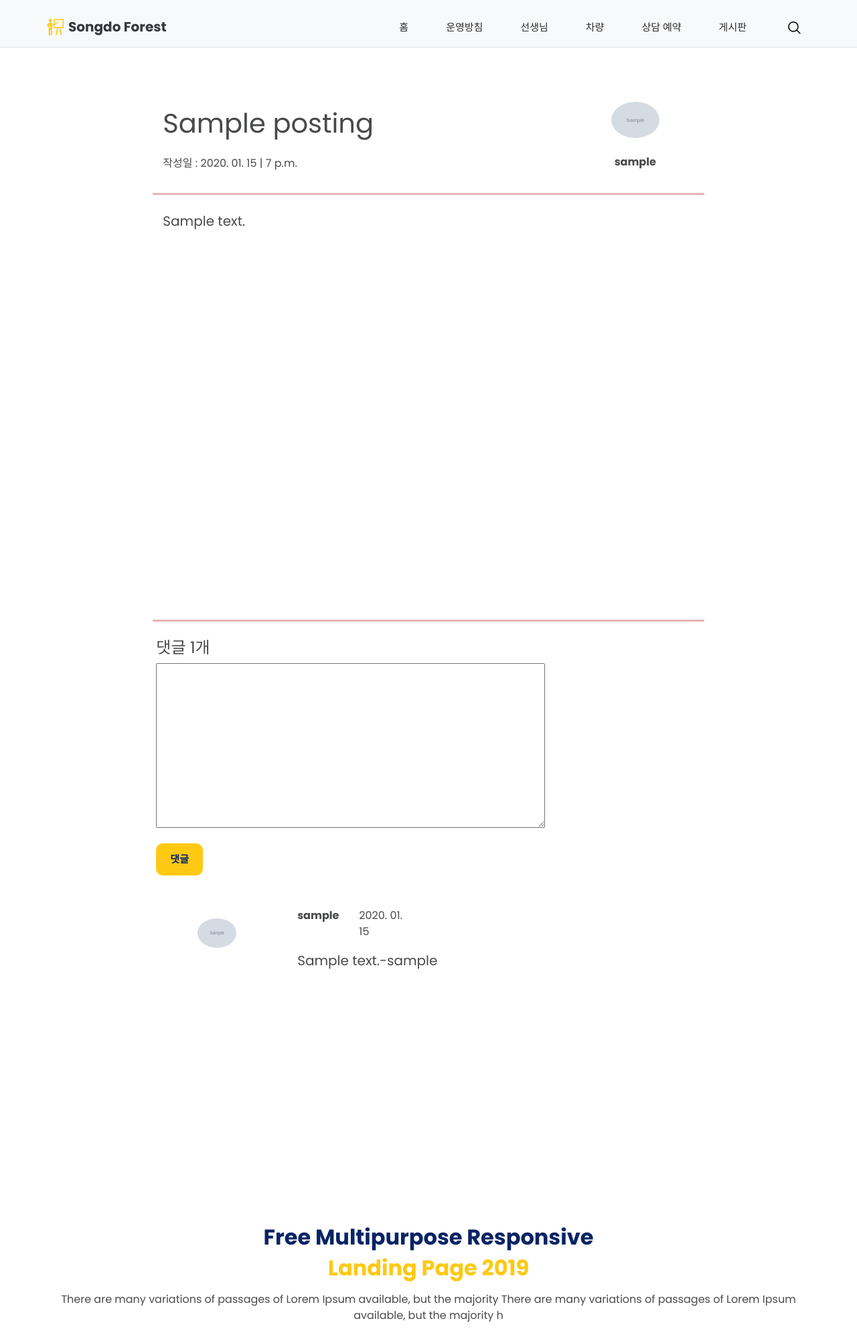
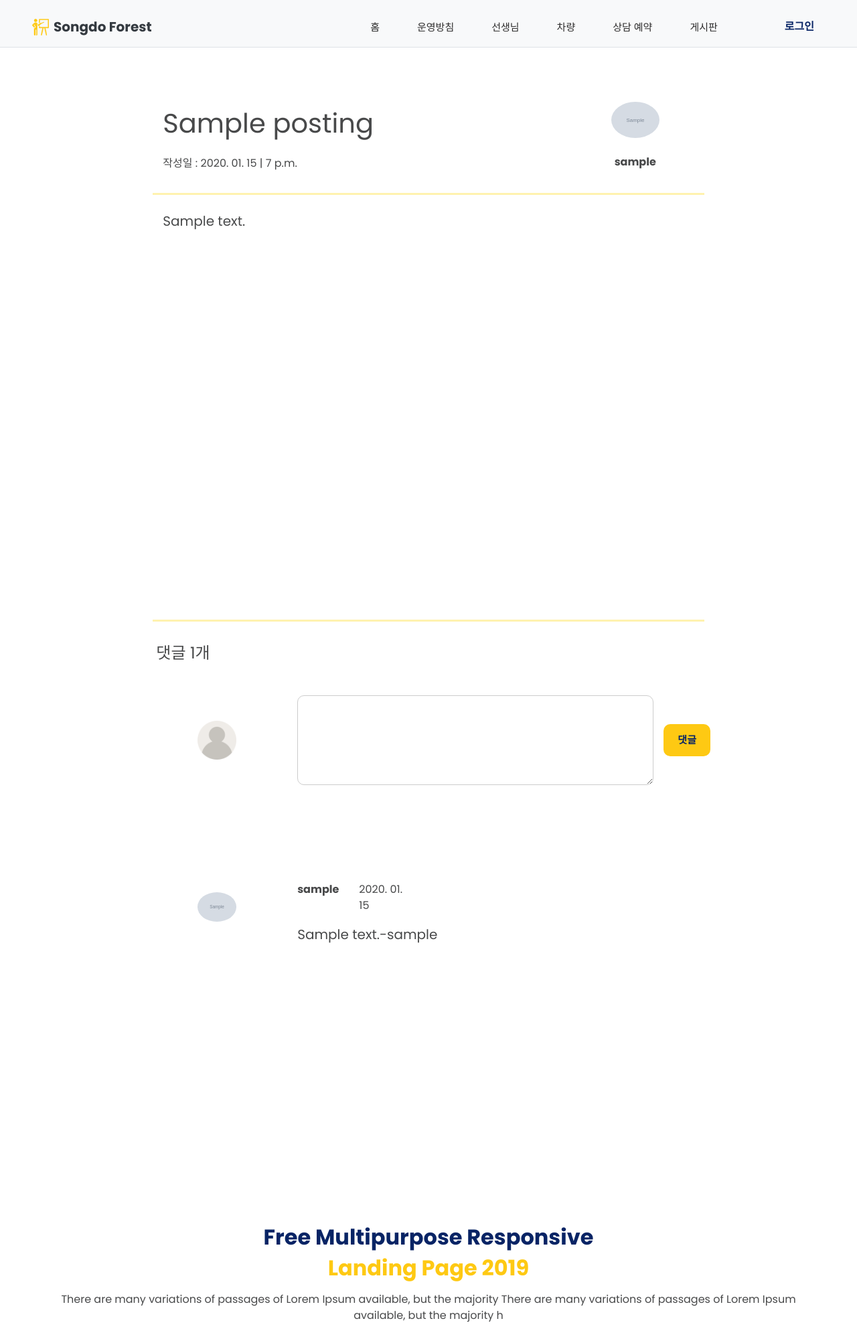
Before and after one commit to glauke1996/Kindergarten_Project, a Django app: page /notifications/1 in a window 1280 px wide. Shown: the top 1993 px of the page at 67% size. Run offline with Django 3.2, Linux system fonts and the light colour scheme; tables that the repository leaves empty hold one stand-in row (values such as "Sample post"); grey boxes marked "Sample" are stand-in pictures; some libraries are stand-ins or nearby versions.

Commit message:
2021--11--03

```diff
--- a/config/urls.py
+++ b/config/urls.py
@@ -21,6 +21,7 @@ from django.conf.urls.static import static
 urlpatterns = [
     path("", include("core.urls", namespace="core")),
     path("notifications/", include("notifications.urls", namespace="notifications")),
+    path("users/", include("users.urls", namespace="users")),
     path("reviews/", include("reviews.urls", namespace="reviews")),
     path("admin/", admin.site.urls),
 ]
--- a/reviews/forms.py
+++ b/reviews/forms.py
@@ -1,5 +1,6 @@
 from django import forms
 from django.db.models import fields
+from django.forms import widgets
 from . import models
 
 
@@ -10,6 +11,11 @@ class CreateReviewForm(forms.ModelForm):
         labels = {
             "review": "",
         }
+        widgets = {
+            "review": forms.Textarea(
+                attrs={"class": "form-control Jin-box", "rows": "5"}
+            )
+        }
 
     def save(self):
         review = super().save(commit=False)
--- a/static/css/custom.css
+++ b/static/css/custom.css
@@ -30,8 +35,8 @@
 }
 .Detail-Container{
     width:auto;
-    border-top: solid 3px rgba(229, 175, 175, 0.932) ;
-    border-bottom: solid 3px rgba(229, 175, 175, 0.932) ;
+    border-top: solid 3px rgba(255, 242, 170, 0.932) ;
+    border-bottom: solid 3px rgba(255, 242, 170, 0.932) ;
     min-height: 80vh;
 }
 .Customized-Container3 {
--- a/static/css/style.css
+++ b/static/css/style.css
@@ -6,6 +6,17 @@ body {
   background-image: url(../images/kindergarten-bg.jpg);
 }
 
+.Jin-box {
+  transition: box-shadow .3s;
+  border-radius:10px;
+  border: 1px solid #ccc;
+  background: #fff;
+  float: left;
+
+}
+.box:hover {
+  box-shadow: 0 0 11px rgba(33,33,33,.2);
+}
 
 
 .border-button {
--- a/templates/base.html
+++ b/templates/base.html
@@ -42,7 +42,7 @@
 </head>
 <body>
     <header class="header_section border-bottom bg-light">
-      <div class="container">
+      <div class="px-5">
         <nav class="navbar navbar-expand-lg custom_nav-container">
           <a class="navbar-brand" href={% url 'core:home' %}>
             <img src="{% static 'images/logo.png' %}" alt="">
@@ -57,7 +57,7 @@
 
           <div class="collapse navbar-collapse" id="navbarSupportedContent">
             <div class="d-flex ml-auto flex-column flex-lg-row align-items-center">
-              <ul class="navbar-nav px-2">
+              <ul class="navbar-nav px-2 mr-5">
                 <li class="nav-item border-button px-2 active">
                   <a class="nav-link" href="{% url 'core:home' %}"> 홈 <span class="sr-only">(current)</span></a>
                 </li>
@@ -82,11 +82,14 @@
 
 
               </ul>
-              <form class="form-inline my-2 my-lg-0 ml-0 ml-lg-4 mb-3 mb-lg-0">
+              <!--<form class="form-inline my-2 my-lg-0 ml-0 ml-lg-4 mb-3 mb-lg-0">
                 <button class="btn  my-2 my-sm-0 nav_search-btn" type="submit"></button>
-              </form>
+              </form>-->
             </div>
           </div>
+              <div class="nav-item text-black-50">
+                <a class="nav-link" href="{% url 'users:login' %}"><span class="main-heading">로그인</span></a>
+              </div>
         </nav>
       </div>
     </header>
--- a/templates/notifications/detail.html
+++ b/templates/notifications/detail.html
@@ -23,14 +23,35 @@
             </div>
             <!--Review sector-->
             <div class="container rounded-lg min-vh-100">
-                <h4>댓글    {{post.reviews.all.count}}개</h4>
-                <form action="{% url 'reviews:create' post.pk %}" method="POST">
-                    {% csrf_token %}
-                    <div class="mx-auto">{{form.as_p}}</div>
-                    <button class="call_to-btn"><span class="main-heading">댓글</span></button>
-                </form>
+                <div class="pt-2 pb-5">
+                    <h4>댓글    {{post.reviews.all.count}}개</h4>
+                    <!--Comment Form-->
+                    <form class="mx-auto my-5" action="{% url 'reviews:create' post.pk %}" method="POST">
+                        {% csrf_token %}
+                        <div class="row">
+                            <div class="col-md-3 my-auto">
+                                {% if review.user.avatar %}
+                                    <div>
+                                        <div class="mx-auto h-50 w-50 overflow-hidden">
+                                            <img class="p-3 rounded-circle h-100 w-100 d-flex justify-content-center" src="{{review.user.avatar.url}}"/>
+                                        </div>
+                                    </div>
+                                {% else %}
+                                    <div>
+                                        <div class="mx-auto h-50 w-50 overflow-hidden rounded-circle">
+                                            <img class="p-3 h-100 w-100 d-flex justify-content-center" src="/media/avatars/user4.png"/>
+                                        </div>
+                                    </div>
+                                {% endif %}
+                            </div>
+                            <div class="col-md-8">{{form}}</div>
+                            <button class="call_to-btn h-25 d-flex my-auto"><span class="main-heading">댓글</span></button>
+                        </div>
+                    </form>
+                </div>
                 {% for review in post.reviews.all %}
                     <div class="row my-5">
+                        <!--comment user profile-->
                         <div class="col-md-3">
                             {% if review.user.avatar %}
                                 <div>
@@ -46,6 +67,7 @@
                                 </div>
                             {% endif %}
                         </div>
+                        <!--comment letter box-->
                         <div class="col-md-9">
                             <div class="row">
                                 <div class="col-md-auto">
--- a/users/urls.py
+++ b/users/urls.py
@@ -0,0 +1,8 @@
+from django.urls import path
+from . import views
+
+app_name = "users"
+
+urlpatterns = [
+    path("login/", views.LoginView.as_view, name="login"),
+]
```
Also changed, not shown: other parts of static/css/custom.css (+32 -0 lines), templates/users/login.html (added, +9 -0 lines), users/views.py (+12 -0 lines), static/images/kindergarten-bg.jpg.
